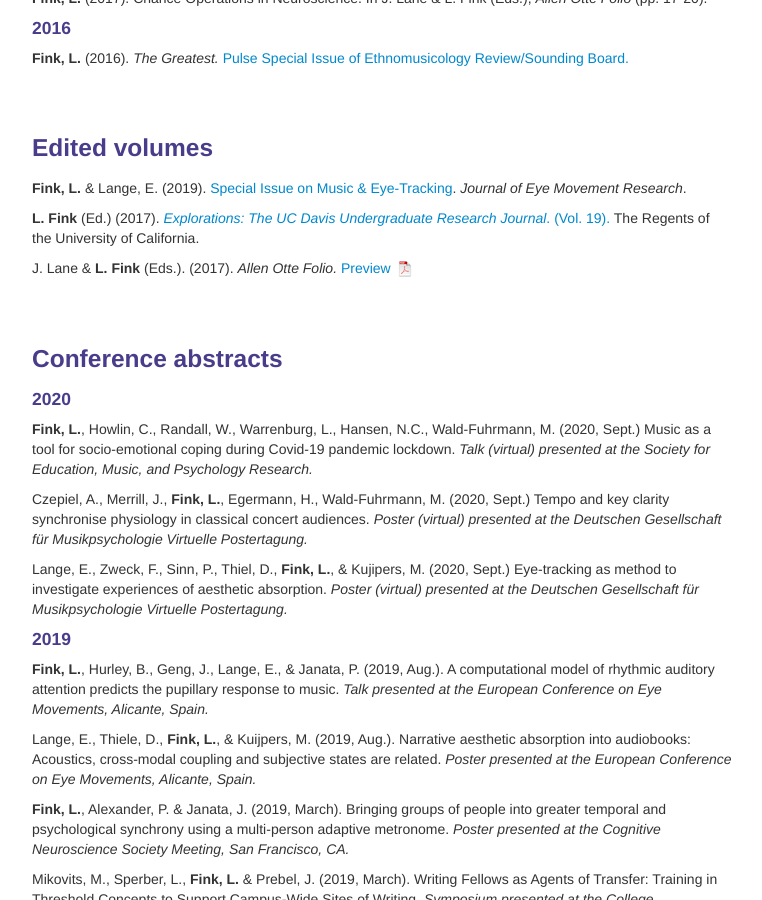
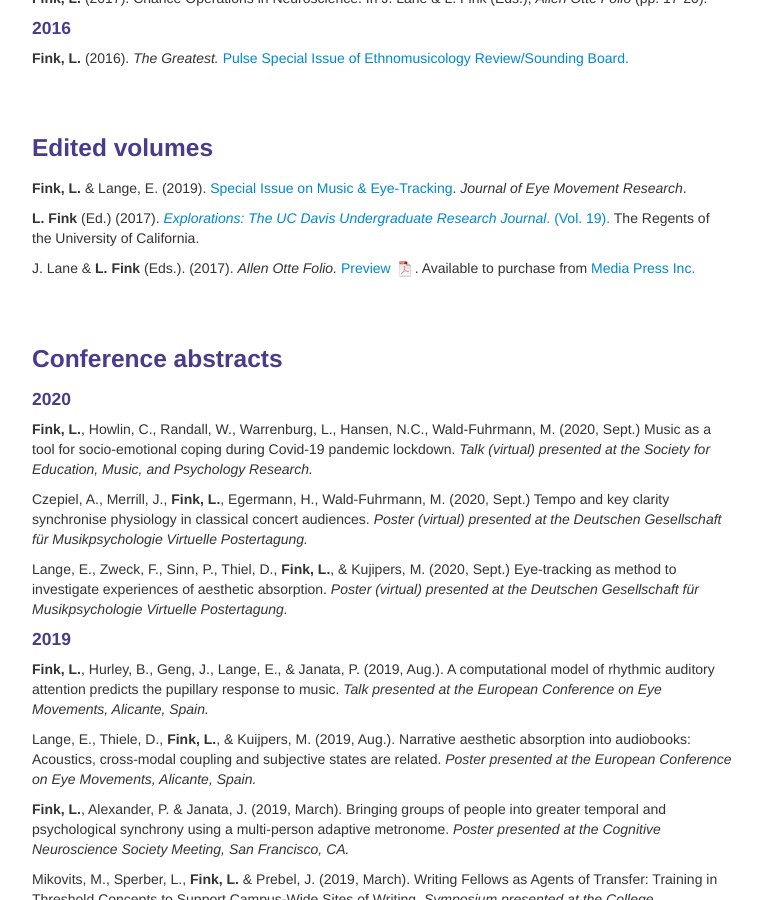
Before and after one commit to lkfink/lkfink.github.io, a Jekyll site: the page built from pages/pubs.md, in a window 1280 px wide and 900 px high, scrolled down 796 px. Shown: the whole window, without its empty margins (258-1020 px from the left). Built offline with Jekyll 4.4.1, drawn with Linux system fonts in a browser that asks for light colours.

Commit message:
add folio link

```diff
--- a/pages/pubs.md
+++ b/pages/pubs.md
@@ -72,7 +72,7 @@ https://escholarship.org/uc/item/6gv4f561
 
 **L. Fink** (Ed.) (2017). [*Explorations: The UC Davis Undergraduate Research Journal*. (Vol. 19).](http://explorations.ucdavis.edu/2017/index.html){:target="_blank"} The Regents of the University of California.
 
-J. Lane & **L. Fink** (Eds.). (2017). *Allen Otte Folio.* [Preview ![Program as pdf](icons16/pdf-icon.png)]({{ BASE_PATH }}/assets/Otte_Folio_preview.pdf){:target="_blank"}
+J. Lane & **L. Fink** (Eds.). (2017). *Allen Otte Folio.* [Preview ![Program as pdf](icons16/pdf-icon.png)]({{ BASE_PATH }}/assets/Otte_Folio_preview.pdf){:target="_blank"}. Available to purchase from [Media Press Inc.](https://mediapressmusic.com/allen-otte-folio-various/){:target="_blank"}
 
 
 <br>
```
